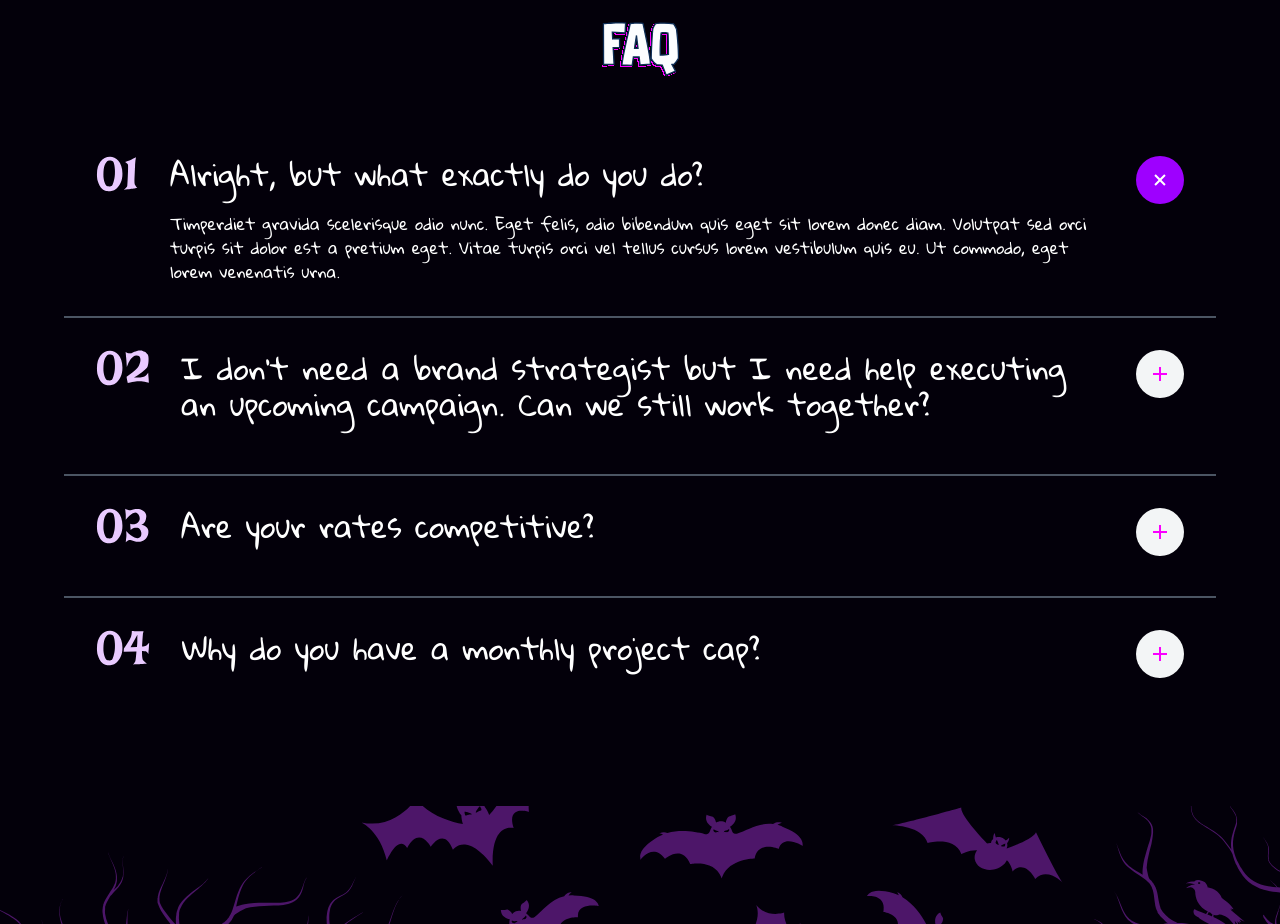
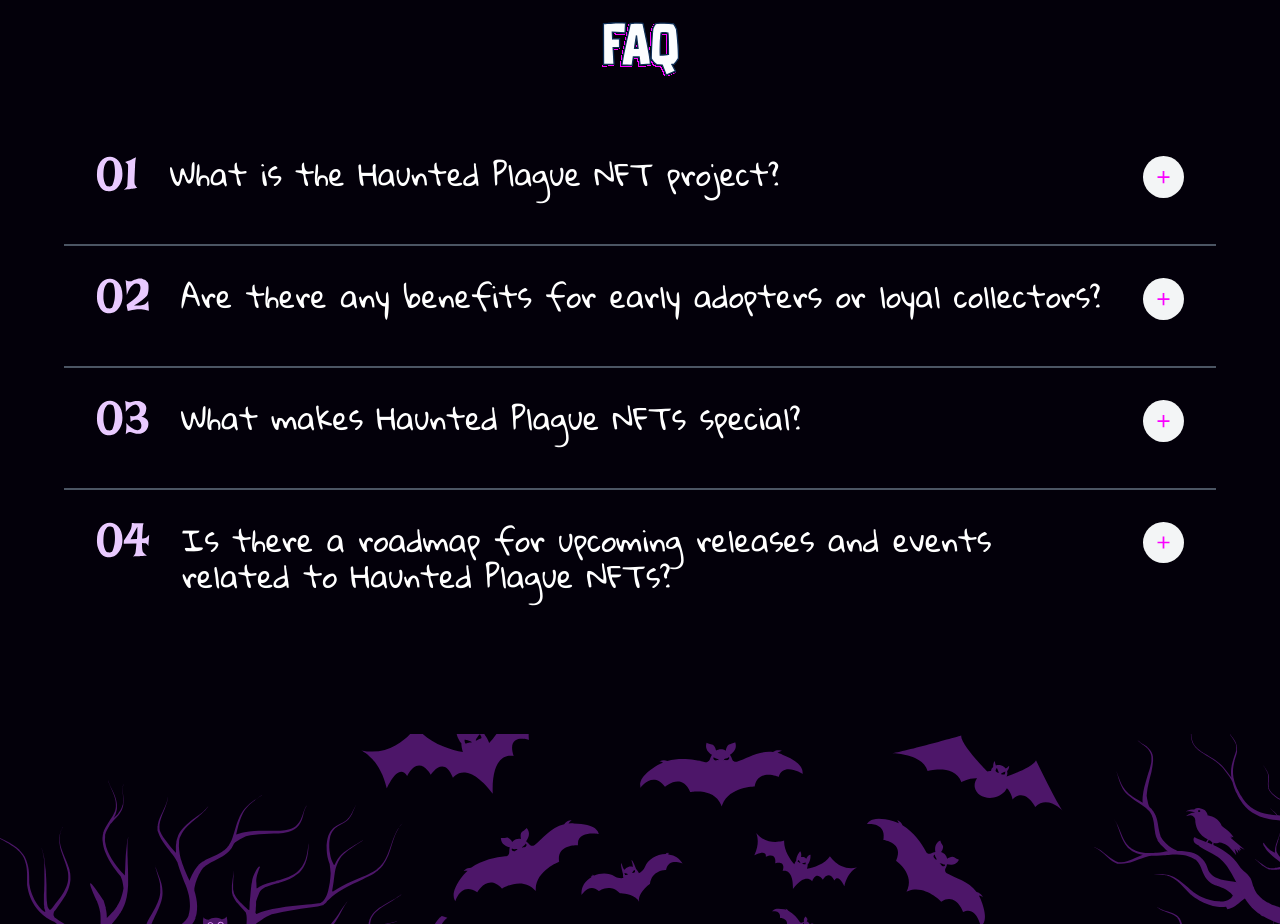
Before and after one commit to VijayAlpha/hunter-nft-website, a Next.js app: page / in a window 1280 px wide. Shown: the part 3980-4904 px from the top of the page. Built offline with nearby package versions, Linux system fonts and the light colour scheme.

Commit message:
Completed FAQ section

```diff
--- a/app/components/FAQ.jsx
+++ b/app/components/FAQ.jsx
@@ -1,85 +1,63 @@
-import React from "react";
+"use client";
+import { useState } from "react";
+
+function FAQItem({ num, question, answer }) {
+  const [isAnswerVisible, setIsAnswerVisible] = useState(false);
+
+  const toggleAnswer = () => {
+    setIsAnswerVisible(!isAnswerVisible);
+  };
+
+  return (
+    <div
+      className="faq-qes md:p-8 flex gap-8 items-start justify-between"
+      onClick={toggleAnswer}>
+      <img
+        src={`/asserts/images/number-${num}.svg`}
+        className="hidden md:block"
+        alt=""
+      />
+      <div className="w-full">
+        <h3 className="text-3xl mb-5">{question}</h3>
+        {isAnswerVisible && <p>{answer}</p>}
+      </div>
+      <div className="hidden md:block">
+        {isAnswerVisible ? (
+          <img src="/asserts/images/_xmark.svg" alt="" />
+        ) : (
+          <img src="/asserts/images/_plus.svg" alt="" />
+        )}
+      </div>
+    </div>
+  );
+}
 
 const FAQ = () => {
   return (
     <section className="container  flex flex-col items-center p-10">
       <img src="/asserts/images/faq-name.svg" alt="" />
-      <div className="max-w-6xl my-12  divide-y-2 divide-gray-600">
-        {/*  */}
-        <div className="faq-qes p-8 flex gap-8 items-start">
-          <img src="/asserts/images/number-1.svg" alt="" />
-          <div className="flex-1">
-            <h3 className="text-3xl mb-5">
-              Alright, but what exactly do you do?
-            </h3>
-            <p>
-              Timperdiet gravida scelerisque odio nunc. Eget felis, odio
-              bibendum quis eget sit lorem donec diam. Volutpat sed orci turpis
-              sit dolor est a pretium eget. Vitae turpis orci vel tellus cursus
-              lorem vestibulum quis eu. Ut commodo, eget lorem venenatis urna.
-            </p>
-          </div>
-          <div className="">
-            <img src="/asserts/images/_xmark.svg" alt="" className="md:w-12" />
-            <img src="/asserts/images/_plus.svg" alt="" className="hidden" />
-          </div>
-        </div>
-        {/*  */}
-        <div className="faq-qes p-8 flex gap-8 items-start">
-          <img src="/asserts/images/number-2.svg" alt="" />
-          <div className="flex-1">
-            <h3 className="text-3xl mb-5">
-              I don't need a brand strategist but I need help executing an
-              upcoming campaign. Can we still work together?{" "}
-            </h3>
-            <p className="hidden">
-              Timperdiet gravida scelerisque odio nunc. Eget felis, odio
-              bibendum quis eget sit lorem donec diam. Volutpat sed orci turpis
-              sit dolor est a pretium eget. Vitae turpis orci vel tellus cursus
-              lorem vestibulum quis eu. Ut commodo, eget lorem venenatis urna.
-            </p>
-          </div>
-          <div className="">
-            <img src="/asserts/images/_xmark.svg" alt="" className="hidden" />
-            <img src="/asserts/images/_plus.svg" alt="" className="" />
-          </div>
-        </div>
-        {/*  */}
-        <div className="faq-qes p-8 flex gap-8 items-start">
-          <img src="/asserts/images/number-3.svg" alt="" />
-          <div className="flex-1">
-            <h3 className="text-3xl mb-5">Are your rates competitive?</h3>
-            <p className="hidden">
-              Timperdiet gravida scelerisque odio nunc. Eget felis, odio
-              bibendum quis eget sit lorem donec diam. Volutpat sed orci turpis
-              sit dolor est a pretium eget. Vitae turpis orci vel tellus cursus
-              lorem vestibulum quis eu. Ut commodo, eget lorem venenatis urna.
-            </p>
-          </div>
-          <div className="">
-            <img src="/asserts/images/_xmark.svg" alt="" className="hidden" />
-            <img src="/asserts/images/_plus.svg" alt="" className="" />
-          </div>
-        </div>
-        {/*  */}
-        <div className="faq-qes p-8 flex gap-8 items-start">
-          <img src="/asserts/images/number-4.svg" alt="" />
-          <div className="flex-1">
-            <h3 className="text-3xl mb-5">
-              Why do you have a monthly project cap?
-            </h3>
-            <p className="hidden">
-              Timperdiet gravida scelerisque odio nunc. Eget felis, odio
-              bibendum quis eget sit lorem donec diam. Volutpat sed orci turpis
-              sit dolor est a pretium eget. Vitae turpis orci vel tellus cursus
-              lorem vestibulum quis eu. Ut commodo, eget lorem venenatis urna.
-            </p>
-          </div>
-          <div className="">
-            <img src="/asserts/images/_xmark.svg" alt="" className="hidden" />
-            <img src="/asserts/images/_plus.svg" alt="" className="" />
-          </div>
-        </div>
+      <div className="max-w-6xl my-12  divide-y-2 divide-gray-600 w-full">
+        <FAQItem
+          num="1"
+          question="What is the Haunted Plague NFT project?"
+          answer="Haunted Plague NFT project is a unique collection of digital assets represented as Non-Fungible Tokens (NFTs). Each NFT in this collection is inspired by haunted and plague-themed art and lore, creating a captivating and eerie virtual world for collectors."
+        />
+        <FAQItem
+          num="2"
+          question="Are there any benefits for early adopters or loyal collectors?"
+          answer="Yes, we often have special rewards and benefits for early adopters and loyal collectors. Keep an eye on our announcements for details about exclusive events, giveaway, and other perks."
+        />
+        <FAQItem
+          num="3"
+          question="What makes Haunted Plague NFTs special?"
+          answer="Our NFTs are meticulously crafted by talented artists, each telling a unique story within the haunted plague theme. Owning a Haunted Plague NFT means you're not just buying art; you're becoming part of a community of like-minded enthusiasts."
+        />
+        <FAQItem
+          num="4"
+          question="Is there a roadmap for upcoming releases and events related to Haunted Plague NFTs?"
+          answer="Yes, we have a detailed roadmap outlining upcoming releases, collaborations, and community events related to the Haunted Plague NFT project.
+          "
+        />
       </div>
     </section>
   );
```
